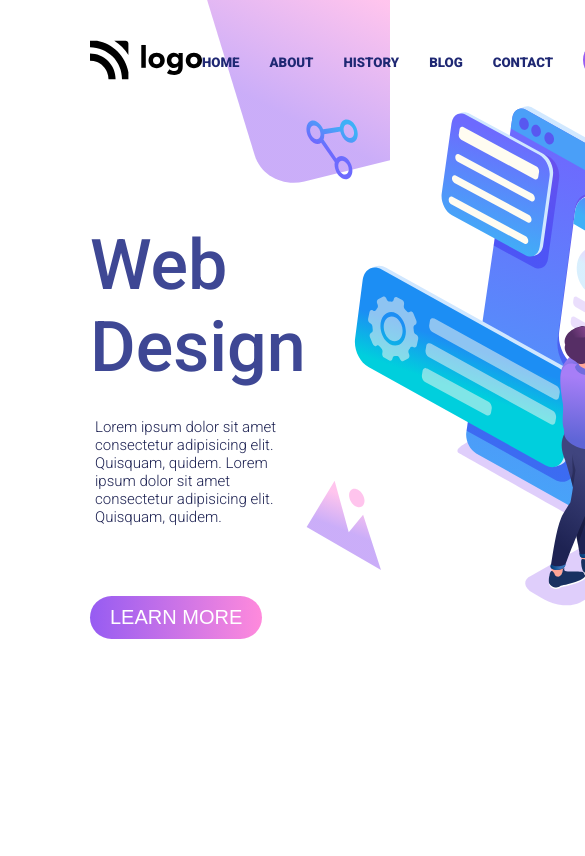
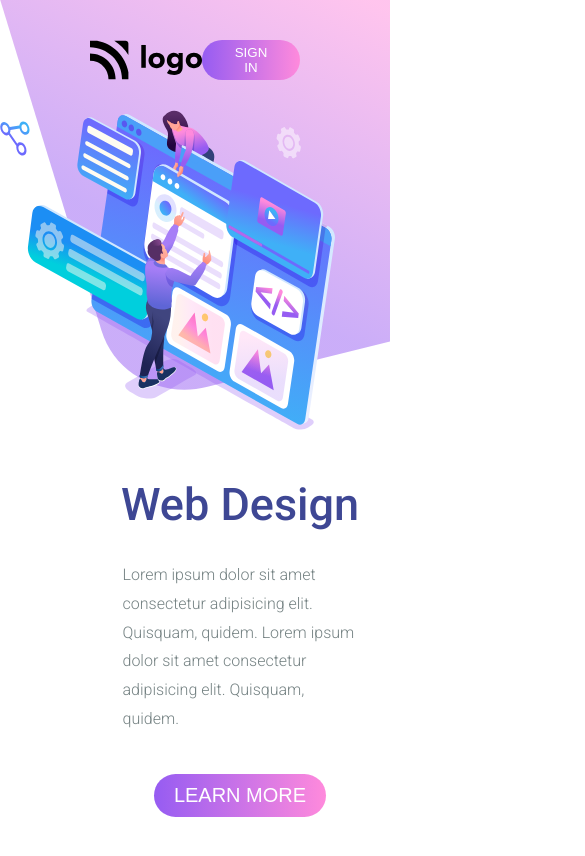
Before and after one commit to syed-ibrahim-shikalgar/Web-Design-Homepage, a plain HTML site: page index.html in a window 390 px wide. Shown: the top 856 px of the page, 585 px wide, since content can reach past the window. Drawn offline with Linux system fonts and the light colour scheme; a web font is replaced by a local one.

Commit message:
made themobile responsive

```diff
--- a/style.css
+++ b/style.css
@@ -14,6 +14,10 @@ body {
     background-size: 47%;
     background-repeat: no-repeat;
     overflow: hidden;
+}
+
+.nav {
+    margin-top: 50px;
 }
 
 nav {
@@ -80,7 +84,7 @@ nav {
     font-size: 20px;
     font-weight: 300;
     color: #fff;
-    margin-top: 70px;
+    margin-top: 40px;
 }
 
 .imgs-div {
@@ -108,3 +112,58 @@ nav {
     margin-top: 30.5rem;
     margin-left: 43px;
 }
+
+@media only screen and (max-width: 768px) {
+    .nav-items {
+        display: none;
+    }
+
+    [alt="intro-img"]{
+        height: 20rem;
+    }
+
+    .vector-img{
+        display: none;
+    }
+
+
+    .intro-section  {
+        flex-direction: column-reverse;
+    }
+
+    .left-section {
+        display: flex;
+        flex-direction: column;
+        justify-content: center;
+        align-items: center;
+        margin-top: 3rem;
+    }
+
+    .left-section h1 {
+        font-size: 45px;
+    }
+
+    .left-section h4{
+        color: #758283;
+        font-size: 1rem;
+        width: 80%;
+        line-height: 1.8;
+    }
+
+    .vector-dot{
+        display: none;
+    }
+
+    body{
+
+        background-position: top;
+        background-size: 100%;
+        background-repeat: no-repeat;
+        background-position-y: bottom 7rem;
+
+    }
+
+    .main {
+        margin-top: 30px;
+    }
+}
```
Also changed, not shown: index.html (+1 -2 lines).
